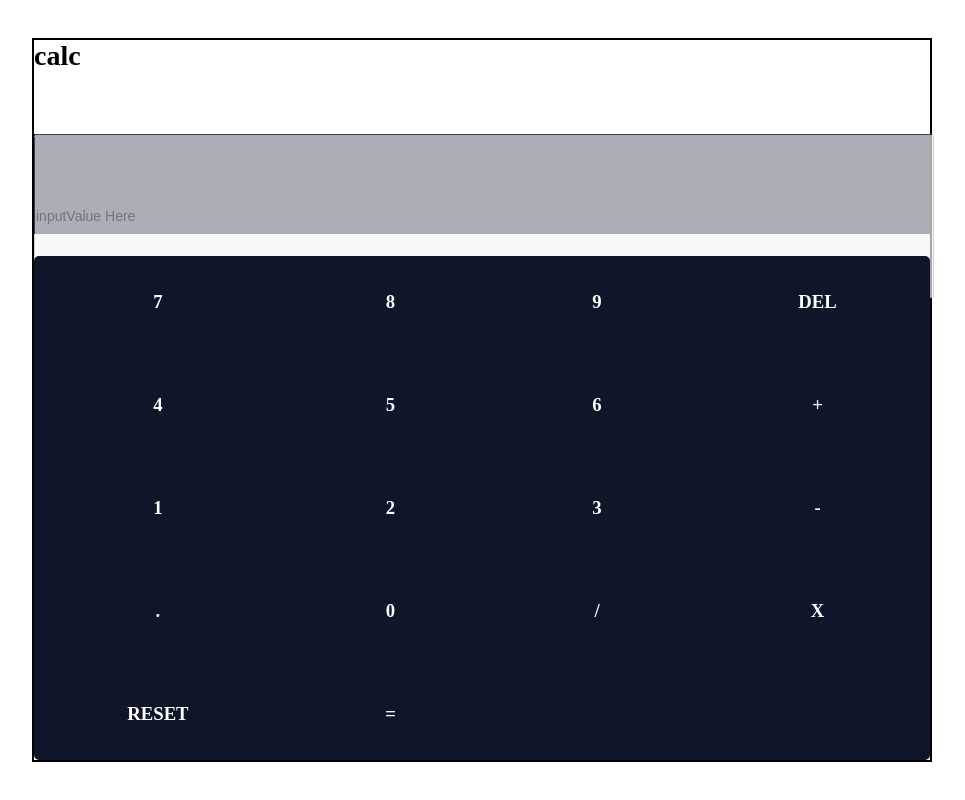
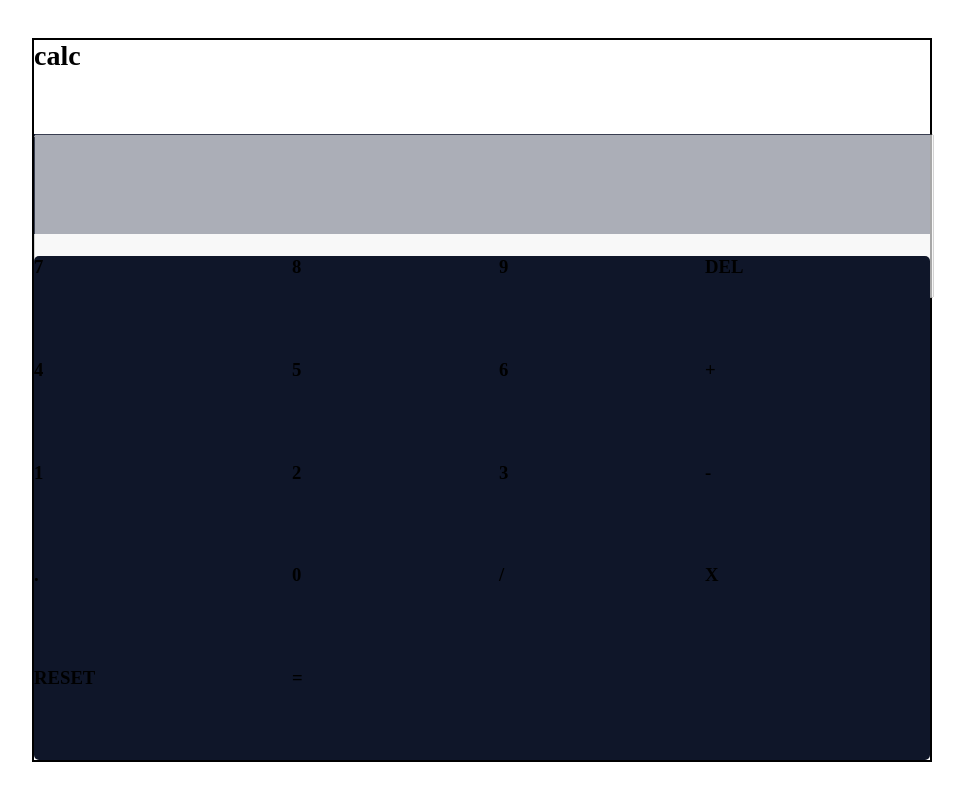
Before and after one commit to jenna-lab/Calculator-OOP, a plain HTML site: page index.html in a window 1280 px wide. Shown: the whole page, without its empty margins (158-1123 px from the left). Drawn offline with Linux system fonts and the light colour scheme.

Commit message:
delete id in html

```diff
--- a/index.html
+++ b/index.html
@@ -13,28 +13,28 @@
       <h4>calc</h4>
     </div>
     <div class="result">
-      <div class="input1"><input type="text" id="display" placeholder="inputValue Here" disabled></div>
+      <div class="input1"><input type="text" id="display" disabled></div>
 
     </div>
     <div class="entrypoint">
-      <div id="buttons" class="seven"><h3>7</h3></div>
-      <div id="buttons" class="eight"><h3>8</h3></div>
-      <div id="buttons" class="nine"><h3>9</h3></div>
-      <div id="buttons" class="delete"><h3>DEL</h3></div>
-      <div id="buttons" class="four"><h3>4</h3></div>
-      <div id="buttons" class="five"><h3>5</h3></div>
-      <div id="buttons"  class="six"><h3>6</h3></div>
-      <div id="buttons" class="plus"><h3>+</h3></div>
-      <div id="buttons" class="one"><h3>1</h3></div>
-      <div id="buttons"  class="two"><h3>2</h3></div>
-      <div id="buttons"  class="three"><h3>3</h3></div>
-      <div id="buttons" class="minus"><h3>-</h3></div>
-      <div id="buttons" class="period"><h3>.</h3></div>
-      <div id="buttons" class="zero"><h3>0</h3></div>
-      <div id="buttons" class="slash"><h3>/</h3></div>
-      <div id="buttons" class="times"><h3>X</h3></div>
-      <div id="buttons" class="reset"><h3>RESET</h3></div>
-      <div id="buttons"  class="equals"><h3>=</h3></div>
+      <div class="seven"><h3>7</h3></div>
+      <div class="eight"><h3>8</h3></div>
+      <div class="nine"><h3>9</h3></div>
+      <div class="delete"><h3>DEL</h3></div>
+      <div class="four"><h3>4</h3></div>
+      <div class="five"><h3>5</h3></div>
+      <div  class="six"><h3>6</h3></div>
+      <div class="plus"><h3>+</h3></div>
+      <div class="one"><h3>1</h3></div>
+      <div  class="two"><h3>2</h3></div>
+      <div  class="three"><h3>3</h3></div>
+      <div class="minus"><h3>-</h3></div>
+      <div class="period"><h3>.</h3></div>
+      <div class="zero"><h3>0</h3></div>
+      <div class="slash"><h3>/</h3></div>
+      <div class="times"><h3>X</h3></div>
+      <div class="reset"><h3>RESET</h3></div>
+      <div  class="equals"><h3>=</h3></div>
     </div>
 
   </div>
--- a/style.css
+++ b/style.css
@@ -59,7 +59,7 @@ justify-content: space-between;
     color: white;
 }
 
-  #display {
+#display {
     width: 100%;
     height: 20vh;
     font-size: 14px;
```
